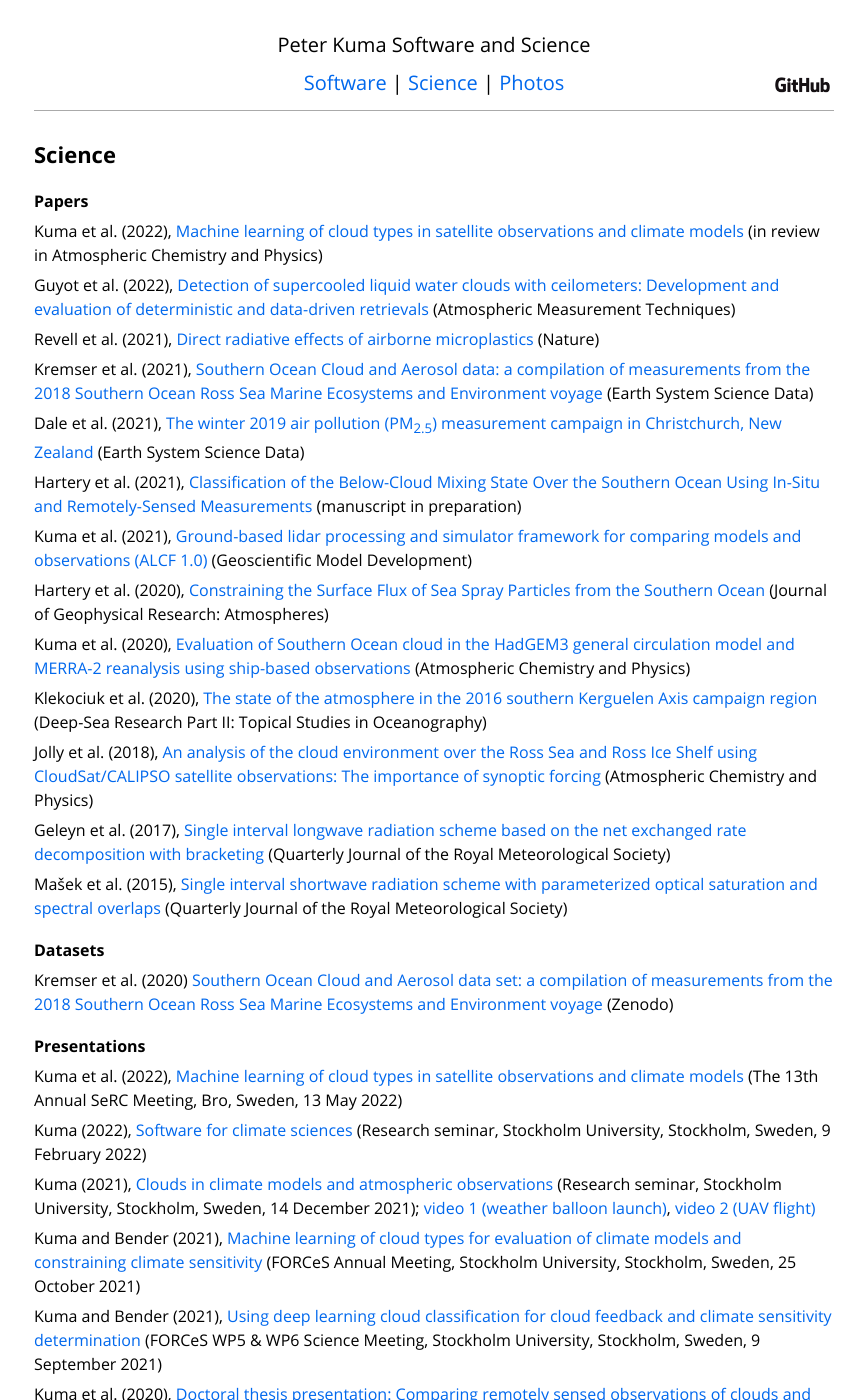
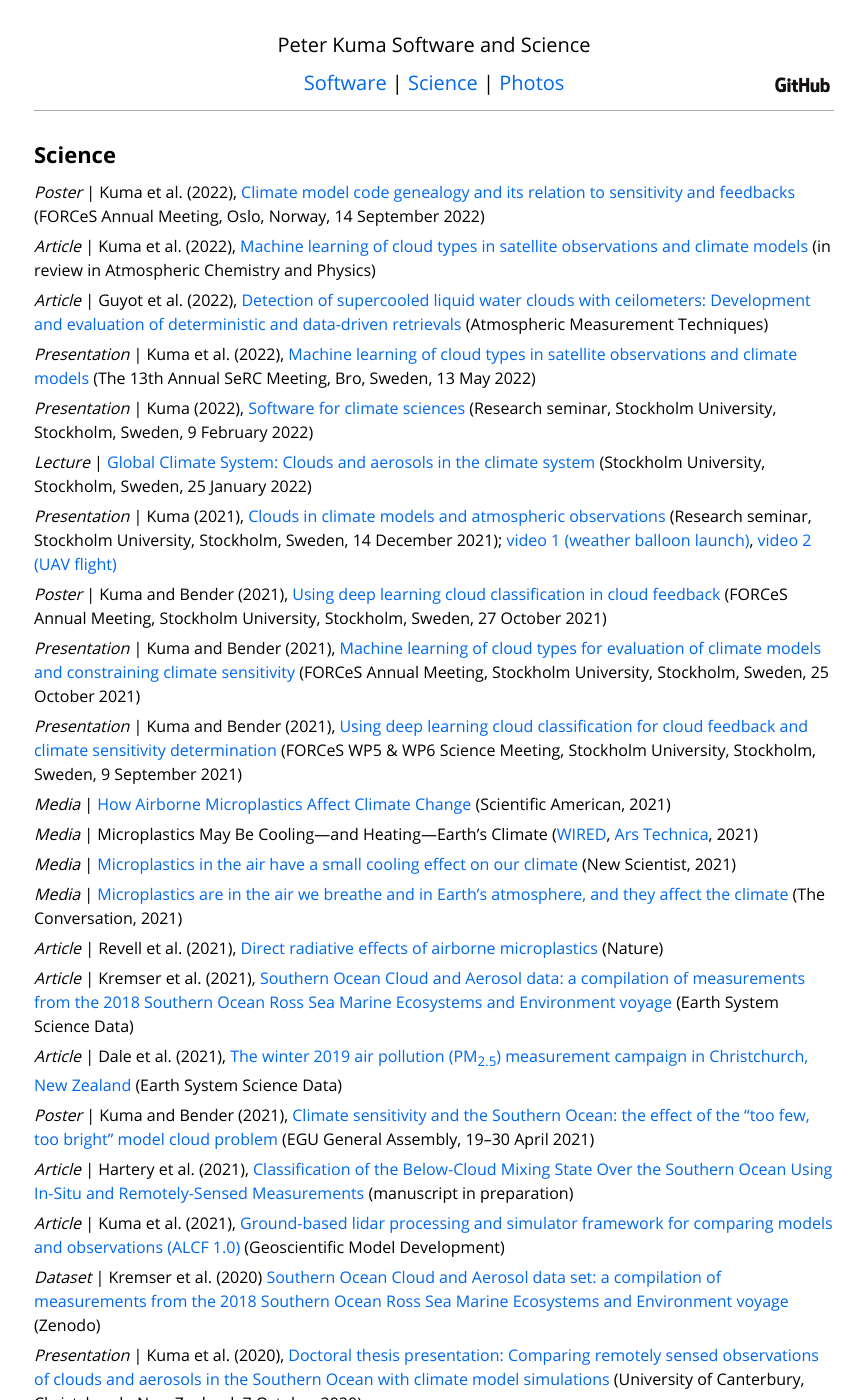
Before and after one commit to peterkuma/peterkuma.net, a Jekyll site: the page built from science/index.md, in a window 1280 px wide and 1400 px high. Shown: the whole window, without its empty margins (206-1069 px from the left). Built offline with Jekyll 4.4.1, drawn with Linux system fonts in a browser that asks for light colours; some of the changed text lies outside the part shown.

Commit message:
Science: items in chronological order

```diff
--- a/science/index.md
+++ b/science/index.md
@@ -5,83 +5,89 @@ layout: default
 
 # Science
 
-## Papers
+*Poster* \| Kuma et al. (2022), [Climate model code genealogy and its relation to sensitivity and feedbacks](posters/kuma_et_al_2022) (FORCeS Annual Meeting, Oslo, Norway, 14 September 2022)
 
-Kuma et al. (2022), [Machine learning of cloud types in satellite observations and climate models](papers/kuma_et_al_2022/) (in review in Atmospheric Chemistry and Physics)
+*Article* \| Kuma et al. (2022), [Machine learning of cloud types in satellite observations and climate models](papers/kuma_et_al_2022/) (in review in Atmospheric Chemistry and Physics)
 
-Guyot et al. (2022), [Detection of supercooled liquid water clouds with ceilometers: Development and evaluation of deterministic and data-driven retrievals](papers/guyot_et_al_2022/) (Atmospheric Measurement Techniques)
+*Article* \| Guyot et al. (2022), [Detection of supercooled liquid water clouds with ceilometers: Development and evaluation of deterministic and data-driven retrievals](papers/guyot_et_al_2022/) (Atmospheric Measurement Techniques)
 
-Revell et al. (2021), [Direct radiative effects of airborne microplastics](papers/revell_et_al_2021/) (Nature)
+*Presentation* \| Kuma et al. (2022), [Machine learning of cloud types in satellite observations and climate models](https://zenodo.org/record/6551525) (The 13th Annual SeRC Meeting, Bro, Sweden, 13 May 2022)
 
-Kremser et al. (2021), [Southern Ocean Cloud and Aerosol data: a compilation of measurements from the 2018 Southern Ocean Ross Sea Marine Ecosystems and Environment voyage](papers/kremser_et_al_2021/) (Earth System Science Data)
+*Presentation* \| Kuma (2022), [Software for climate sciences](https://zenodo.org/record/6025116) (Research seminar, Stockholm University, Stockholm, Sweden, 9 February 2022)
 
-Dale et al. (2021), [The winter 2019 air pollution (PM<sub>2.5</sub>) measurement campaign in Christchurch, New Zealand](papers/dale_et_al_2021/) (Earth System Science Data)
+*Lecture* \| [Global Climate System: Clouds and aerosols in the climate system](https://zenodo.org/record/5905868) (Stockholm University, Stockholm, Sweden, 25 January 2022)
 
-Hartery et al. (2021), [Classification of the Below-Cloud Mixing State Over the Southern Ocean Using In-Situ and Remotely-Sensed Measurements](papers/hartery_et_al_2021) (manuscript in preparation)
+*Presentation* \| Kuma (2021), [Clouds in climate models and atmospheric observations](https://zenodo.org/record/5905775) (Research seminar, Stockholm University, Stockholm, Sweden, 14 December 2021); [video 1 (weather balloon launch)](https://files.peterkuma.net/media/svxde2yho3/radiosonde.webm), [video 2 (UAV flight)](https://files.peterkuma.net/media/3k146je3bn/uav.webm)
 
-Kuma et al. (2021), [Ground-based lidar processing and simulator framework for comparing models and observations (ALCF 1.0)](papers/kuma_et_al_2021/) (Geoscientific Model Development)
+*Poster* \| Kuma and Bender (2021), [Using deep learning cloud classiﬁcation in cloud feedback](https://zenodo.org/record/5605067) (FORCeS Annual Meeting, Stockholm University, Stockholm, Sweden, 27 October 2021)
 
-Hartery et al. (2020), [Constraining the Surface Flux of Sea Spray Particles from the Southern Ocean](papers/hartery_et_al_2020/) (Journal of Geophysical Research: Atmospheres)
+*Presentation* \| Kuma and Bender (2021), [Machine learning of cloud types for evaluation of climate models and constraining climate sensitivity](https://zenodo.org/record/5605043) (FORCeS Annual Meeting, Stockholm University, Stockholm, Sweden, 25 October 2021)
 
-Kuma et al. (2020), [Evaluation of Southern Ocean cloud in the HadGEM3 general circulation model and MERRA-2 reanalysis using ship-based observations](papers/kuma_et_al_2020a/) (Atmospheric Chemistry and Physics)
+*Presentation* \| Kuma and Bender (2021), [Using deep learning cloud classification for cloud feedback and climate sensitivity determination](https://zenodo.org/record/5609454) (FORCeS WP5 & WP6 Science Meeting, Stockholm University, Stockholm, Sweden, 9 September 2021)
 
-Klekociuk et al. (2020), [The state of the atmosphere in the 2016 southern Kerguelen Axis campaign region](papers/klekociuk_et_al_2020/) (Deep-Sea Research Part II: Topical Studies in Oceanography)
+*Media* \| [How Airborne Microplastics Affect Climate Change](https://www.scientificamerican.com/article/how-airborne-microplastics-affect-climate-change1/) (Scientific American, 2021)
 
-Jolly et al. (2018), [An analysis of the cloud environment over the Ross Sea and Ross Ice Shelf using CloudSat/CALIPSO satellite observations: The importance of synoptic forcing](papers/jolly_et_al_2018/) (Atmospheric Chemistry and Physics)
+*Media* \| Microplastics May Be Cooling—and Heating—Earth’s Climate ([WIRED](https://www.wired.com/story/microplastics-may-be-cooling-and-heating-earths-climate/), [Ars Technica](https://arstechnica.com/science/2021/10/microplastics-may-be-cooling-and-heating-earths-climate/), 2021)
 
-Geleyn et al. (2017), [Single interval longwave radiation scheme based on the net exchanged rate decomposition with bracketing](papers/geleyn_et_al_2017/) (Quarterly Journal of the Royal Meteorological Society)
+*Media* \| [Microplastics in the air have a small cooling effect on our climate](https://www.newscientist.com/article/2294440-microplastics-in-the-air-have-a-small-cooling-effect-on-our-climate/) (New Scientist, 2021)
 
-Mašek et al. (2015), [Single interval shortwave radiation scheme with parameterized optical saturation and spectral overlaps](papers/masek_et_al_2015/) (Quarterly Journal of the Royal Meteorological Society)
+*Media* \| [Microplastics are in the air we breathe and in Earth’s atmosphere, and they affect the climate](https://theconversation.com/microplastics-are-in-the-air-we-breathe-and-in-earths-atmosphere-and-they-affect-the-climate-170093) (The Conversation, 2021)
 
-## Datasets
+*Article* \| Revell et al. (2021), [Direct radiative effects of airborne microplastics](papers/revell_et_al_2021/) (Nature)
 
-Kremser et al. (2020) [Southern Ocean Cloud and Aerosol data set: a compilation of measurements from the 2018 Southern Ocean Ross Sea Marine Ecosystems and Environment voyage](https://zenodo.org/record/4060237) (Zenodo)
+*Article* \| Kremser et al. (2021), [Southern Ocean Cloud and Aerosol data: a compilation of measurements from the 2018 Southern Ocean Ross Sea Marine Ecosystems and Environment voyage](papers/kremser_et_al_2021/) (Earth System Science Data)
 
-## Presentations
+*Article* \| Dale et al. (2021), [The winter 2019 air pollution (PM<sub>2.5</sub>) measurement campaign in Christchurch, New Zealand](papers/dale_et_al_2021/) (Earth System Science Data)
 
-Kuma et al. (2022), [Machine learning of cloud types in satellite observations and climate models](https://zenodo.org/record/6551525) (The 13th Annual SeRC Meeting, Bro, Sweden, 13 May 2022)
+*Poster* \| Kuma and Bender (2021), [Climate sensitivity and the Southern Ocean: the effect of the "too few, too bright" model cloud problem](https://zenodo.org/record/4707302) (EGU General Assembly, 19–30 April 2021)
 
-Kuma (2022), [Software for climate sciences](https://zenodo.org/record/6025116) (Research seminar, Stockholm University, Stockholm, Sweden, 9 February 2022)
+*Article* \| Hartery et al. (2021), [Classification of the Below-Cloud Mixing State Over the Southern Ocean Using In-Situ and Remotely-Sensed Measurements](papers/hartery_et_al_2021) (manuscript in preparation)
 
-Kuma (2021), [Clouds in climate models and atmospheric observations](https://zenodo.org/record/5905775) (Research seminar, Stockholm University, Stockholm, Sweden, 14 December 2021); [video 1 (weather balloon launch)](https://files.peterkuma.net/media/svxde2yho3/radiosonde.webm), [video 2 (UAV flight)](https://files.peterkuma.net/media/3k146je3bn/uav.webm)
+*Article* \| Kuma et al. (2021), [Ground-based lidar processing and simulator framework for comparing models and observations (ALCF 1.0)](papers/kuma_et_al_2021/) (Geoscientific Model Development)
 
-Kuma and Bender (2021), [Machine learning of cloud types for evaluation of climate models and constraining climate sensitivity](https://zenodo.org/record/5605043) (FORCeS Annual Meeting, Stockholm University, Stockholm, Sweden, 25 October 2021)
+*Dataset* \| Kremser et al. (2020) [Southern Ocean Cloud and Aerosol data set: a compilation of measurements from the 2018 Southern Ocean Ross Sea Marine Ecosystems and Environment voyage](https://zenodo.org/record/4060237) (Zenodo)
 
-Kuma and Bender (2021), [Using deep learning cloud classification for cloud feedback and climate sensitivity determination](https://zenodo.org/record/5609454) (FORCeS WP5 & WP6 Science Meeting, Stockholm University, Stockholm, Sweden, 9 September 2021)
+*Presentation* \| Kuma et al. (2020), [Doctoral thesis presentation: Comparing remotely sensed observations of clouds and aerosols in the Southern Ocean with climate model simulations](https://zenodo.org/record/5636022) (University of Canterbury, Christchurch, New Zealand, 7 October 2020)
 
-Kuma et al. (2020), [Doctoral thesis presentation: Comparing remotely sensed observations of clouds and aerosols in the Southern Ocean with climate model simulations](https://zenodo.org/record/5636022) (University of Canterbury, Christchurch, New Zealand, 7 October 2020)
+*Article* \| Kuma et al. (2020), [Evaluation of Southern Ocean cloud in the HadGEM3 general circulation model and MERRA-2 reanalysis using ship-based observations](papers/kuma_et_al_2020a/) (Atmospheric Chemistry and Physics)
 
-Kuma et al. (2018), [Evaluation of HadGEM3 Southern Ocean cloud using observations and reanalyses](https://zenodo.org/record/5636003) (NZ Hydrological Society & Meteorological Society of NZ Joint Conference, Christchurch, New Zealand, 4–7 December 2018)
+*Thesis* \| Kuma (2020), [Comparing remotely sensed observations of clouds and aerosols in the Southern Ocean with climate model simulations](theses/kuma_2020/) (University of Canterbury, Christchurch, New Zealand)
 
-Kuma et al. (2018), [Doctoral Confirmation Presentation: Assessment of Southern Ocean Clouds and Aerosol in General Circulation Models](https://zenodo.org/record/5635851) (University of Canterbury, Christchurch, New Zealand, 9 April 2018)
+*Article* \| Klekociuk et al. (2020), [The state of the atmosphere in the 2016 southern Kerguelen Axis campaign region](papers/klekociuk_et_al_2020/) (Deep-Sea Research Part II: Topical Studies in Oceanography)
 
-Kuma et al. (2017), [Assessment of Southern Ocean clouds and aerosols in the New Zealand Earth System Model using shipborne and ground-based observations](https://zenodo.org/record/5635689) (Meteorological Society of New Zealand Annual Conference, Dunedin, New Zealand, 13–15 November 2017)
+*Poster* \| Kuma et al. (2020), [Ground-based lidar processing and simulator framework for comparing models and observations](https://zenodo.org/record/3764299) (Gateway Antarctica Conference, Christchurch, New Zealand, 30–31 January 2020)
 
-## Lectures
+*Article* \| Hartery et al. (2020), [Constraining the Surface Flux of Sea Spray Particles from the Southern Ocean](papers/hartery_et_al_2020/) (Journal of Geophysical Research: Atmospheres)
 
-[Global Climate System: Clouds and aerosols in the climate system](https://zenodo.org/record/5905868) (Stockholm University, Stockholm, Sweden, 25 January 2022)
+*Poster* \| Kuma et al. (2019), [Automatic Lidar and Ceilometer Framework (ALCF)](https://zenodo.org/record/3764287) (CFMIP 2019 Meeting, Mykonos, Greece, 30 September–4 October 2019)
 
-## Posters
+*Poster* \| Kuma et al. (2019), [Evaluation of Southern Ocean cloud in the HadGEM3 general circulation model and MERRA-2 reanalysis using ship-based observations](https://zenodo.org/record/3764275) (Deep South Challenge Conference, Auckland, New Zealand, 6–8 May 2019)
 
-Kuma et al. (2022), [Climate model code genealogy and its relation to sensitivity and feedbacks](posters/kuma_et_al_2022) (FORCeS Annual Meeting, Oslo, Norway, 14 September 2022)
+*Presentation* \| Kuma et al. (2018), [Evaluation of HadGEM3 Southern Ocean cloud using observations and reanalyses](https://zenodo.org/record/5636003) (NZ Hydrological Society & Meteorological Society of NZ Joint Conference, Christchurch, New Zealand, 4–7 December 2018)
 
-Kuma and Bender (2021), [Using deep learning cloud classiﬁcation in cloud feedback](https://zenodo.org/record/5605067) (FORCeS Annual Meeting, Stockholm University, Stockholm, Sweden, 27 October 2021)
+*Article* \| Jolly et al. (2018), [An analysis of the cloud environment over the Ross Sea and Ross Ice Shelf using CloudSat/CALIPSO satellite observations: The importance of synoptic forcing](papers/jolly_et_al_2018/) (Atmospheric Chemistry and Physics)
 
-Kuma and Bender (2021), [Climate sensitivity and the Southern Ocean: the effect of the "too few, too bright" model cloud problem](https://zenodo.org/record/4707302) (EGU General Assembly, 19–30 April 2021)
+*Poster* \| Kuma et al. (2018), [Shipborne and ground-based observations of clouds in the Southern Ocean](https://zenodo.org/record/3764269) (POLAR 2018, Davos, Switzerland, 19–23 June 2018)
 
-Kuma et al. (2020), [Ground-based lidar processing and simulator framework for comparing models and observations](https://zenodo.org/record/3764299) (Gateway Antarctica Conference, Christchurch, New Zealand, 30–31 January 2020)
+*Presentation* \| Kuma et al. (2018), [Doctoral Confirmation Presentation: Assessment of Southern Ocean Clouds and Aerosol in General Circulation Models](https://zenodo.org/record/5635851) (University of Canterbury, Christchurch, New Zealand, 9 April 2018)
 
-Kuma et al. (2019), [Automatic Lidar and Ceilometer Framework (ALCF)](https://zenodo.org/record/3764287) (CFMIP 2019 Meeting, Mykonos, Greece, 30 September–4 October 2019)
+*Media* \| [New Zealand’s Next Top Model](https://www.nzgeo.com/stories/esm/) (New Zealand Geographic, 2018)
 
-Kuma et al. (2019), [Evaluation of Southern Ocean cloud in the HadGEM3 general circulation model and MERRA-2 reanalysis using ship-based observations](https://zenodo.org/record/3764275) (Deep South Challenge Conference, Auckland, New Zealand, 6–8 May 2019)
+*Presentation* \| Kuma et al. (2017), [Assessment of Southern Ocean clouds and aerosols in the New Zealand Earth System Model using shipborne and ground-based observations](https://zenodo.org/record/5635689) (Meteorological Society of New Zealand Annual Conference, Dunedin, New Zealand, 13–15 November 2017)
 
-Kuma et al. (2018), [Shipborne and ground-based observations of clouds in the Southern Ocean](https://zenodo.org/record/3764269) (POLAR 2018, Davos, Switzerland, 19–23 June 2018)
+*Poster* \| Kuma et al. (2017), [Assessment of Southern Ocean clouds and aerosols in the New Zealand Earth System Model using shipborne and ground-based observations](https://zenodo.org/record/3764267) (Deep South Challenge Symposium, Wellington, New Zealand, 4–6 September 2017)
 
-Kuma et al. (2017), [Assessment of Southern Ocean clouds and aerosols in the New Zealand Earth System Model using shipborne and ground-based observations](https://zenodo.org/record/3764267) (Deep South Challenge Symposium, Wellington, New Zealand, 4–6 September 2017)
+*Poster* \| Kuma et al. (2017), [Shipborne and ground-based observations of clouds in the Subantarctic the the Southern Ocean](https://zenodo.org/record/3764265) (New Zealand Antarctic Science Conference, Dunedin, New Zealand, 26–28 June 2017)
 
-Kuma et al. (2017), [Shipborne and ground-based observations of clouds in the Subantarctic the the Southern Ocean](https://zenodo.org/record/3764265) (New Zealand Antarctic Science Conference, Dunedin, New Zealand, 26–28 June 2017)
+*Article* \| Geleyn et al. (2017), [Single interval longwave radiation scheme based on the net exchanged rate decomposition with bracketing](papers/geleyn_et_al_2017/) (Quarterly Journal of the Royal Meteorological Society)
 
-## Open Source Software
+*Article* \| Mašek et al. (2015), [Single interval shortwave radiation scheme with parameterized optical saturation and spectral overlaps](papers/masek_et_al_2015/) (Quarterly Journal of the Royal Meteorological Society)
+
+*Thesis* \| Kuma (2015), [Broadband approach as a framework for implementation of radiative transfer scheme with selective intermittency: Cost versus accuracy study](theses/kuma_2015/) (Comenius University, Bratislava, Slovakia)
+
+*Thesis* \| Kuma (2010), [Visualising Data from CloudSat and CALIPSO Satellites](theses/kuma_2010/) (Comenius University, Bratislava, Slovakia)
+
+## Software
 
 [ccplot](https://ccplot.org) – Command-line application for visualizing data from CloudSat and CALIPSO satellites
 
@@ -98,35 +104,3 @@ Kuma et al. (2017), [Shipborne and ground-based observations of clouds in the Su
 [ALCF](https://alcf-lidar.github.io) – Automatic Lidar and Ceilometer Processing Framework
 
 [rstool](https://github.com/peterkuma/rstool) – Command-line program for converting native radiosonde data to NetCDF and calculation of derived quantities, supporting InterMet Systems (iMet) and Windsond radiosondes
-
-## Theses
-
-### Doctoral Thesis
-
-Supervisor: Adrian McDonald, University of Canterbury, Christchurch, New Zealand; Olaf Morgenstern, National Institute of Water & Atmospheric Research, Wellington, New Zealand
-
-Kuma (2020), [Comparing remotely sensed observations of clouds and aerosols in the Southern Ocean with climate model simulations](theses/kuma_2020/) (University of Canterbury, Christchurch, New Zealand)
-
-### Master's Thesis
-
-Supervisor: Ján Mašek, [Czech Hydrometeorological Institute](http://portal.chmi.cz/?l=en), Prague, Czech Republic
-
-Kuma (2015), [Broadband approach as a framework for implementation of radiative transfer scheme with selective intermittency: Cost versus accuracy study](theses/kuma_2015/) (Comenius University, Bratislava, Slovakia)
-
-### Bachelor's Thesis
-
-Supervisor: Ivan Bašták-Ďurán, [Comenius University](https://uniba.sk/en), Bratislava, Slovakia
-
-Kuma (2010), [Visualising Data from CloudSat and CALIPSO Satellites](theses/kuma_2010/) (Comenius University, Bratislava, Slovakia)
-
-## Media
-
-[How Airborne Microplastics Affect Climate Change](https://www.scientificamerican.com/article/how-airborne-microplastics-affect-climate-change1/) (Scientific American, 2021)
-
-Microplastics May Be Cooling—and Heating—Earth’s Climate ([WIRED](https://www.wired.com/story/microplastics-may-be-cooling-and-heating-earths-climate/), [Ars Technica](https://arstechnica.com/science/2021/10/microplastics-may-be-cooling-and-heating-earths-climate/), 2021)
-
-[Microplastics in the air have a small cooling effect on our climate](https://www.newscientist.com/article/2294440-microplastics-in-the-air-have-a-small-cooling-effect-on-our-climate/) (New Scientist, 2021)
-
-[Microplastics are in the air we breathe and in Earth’s atmosphere, and they affect the climate](https://theconversation.com/microplastics-are-in-the-air-we-breathe-and-in-earths-atmosphere-and-they-affect-the-climate-170093) (The Conversation, 2021)
-
-[New Zealand’s Next Top Model](https://www.nzgeo.com/stories/esm/) (New Zealand Geographic, 2018)
```
